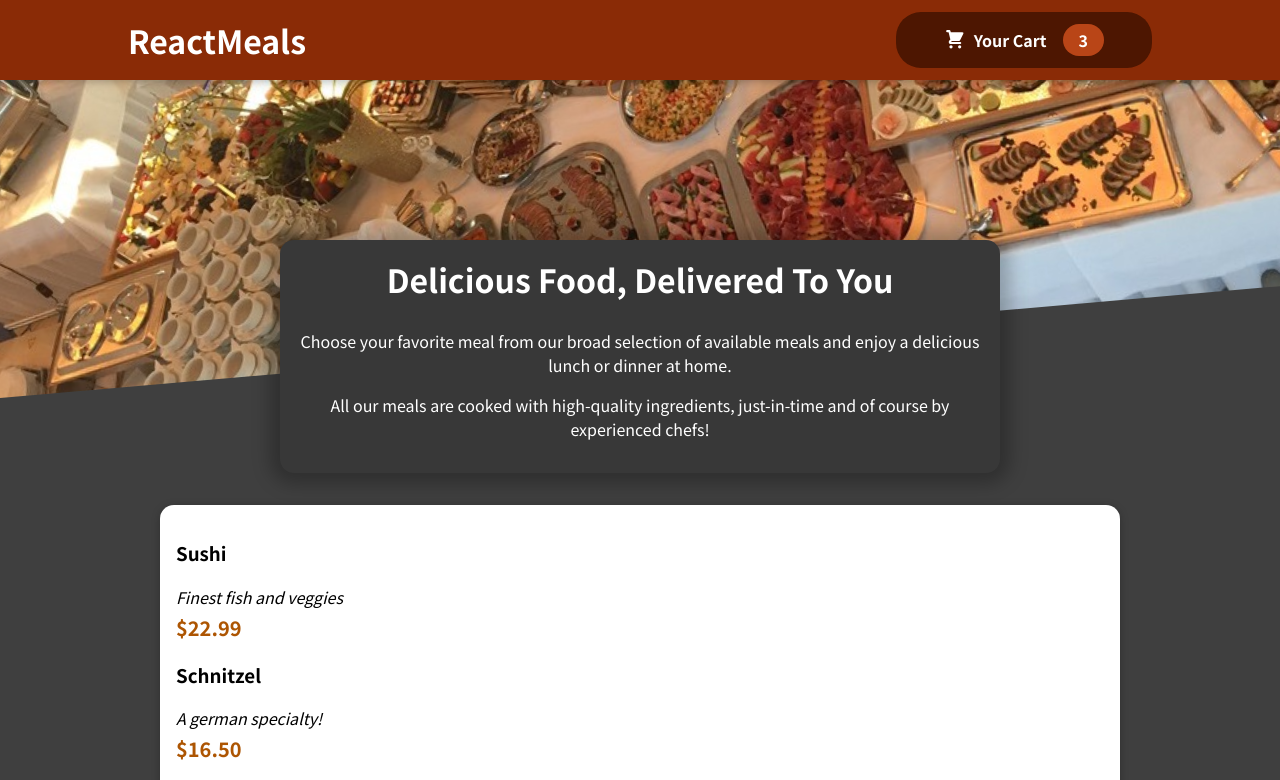
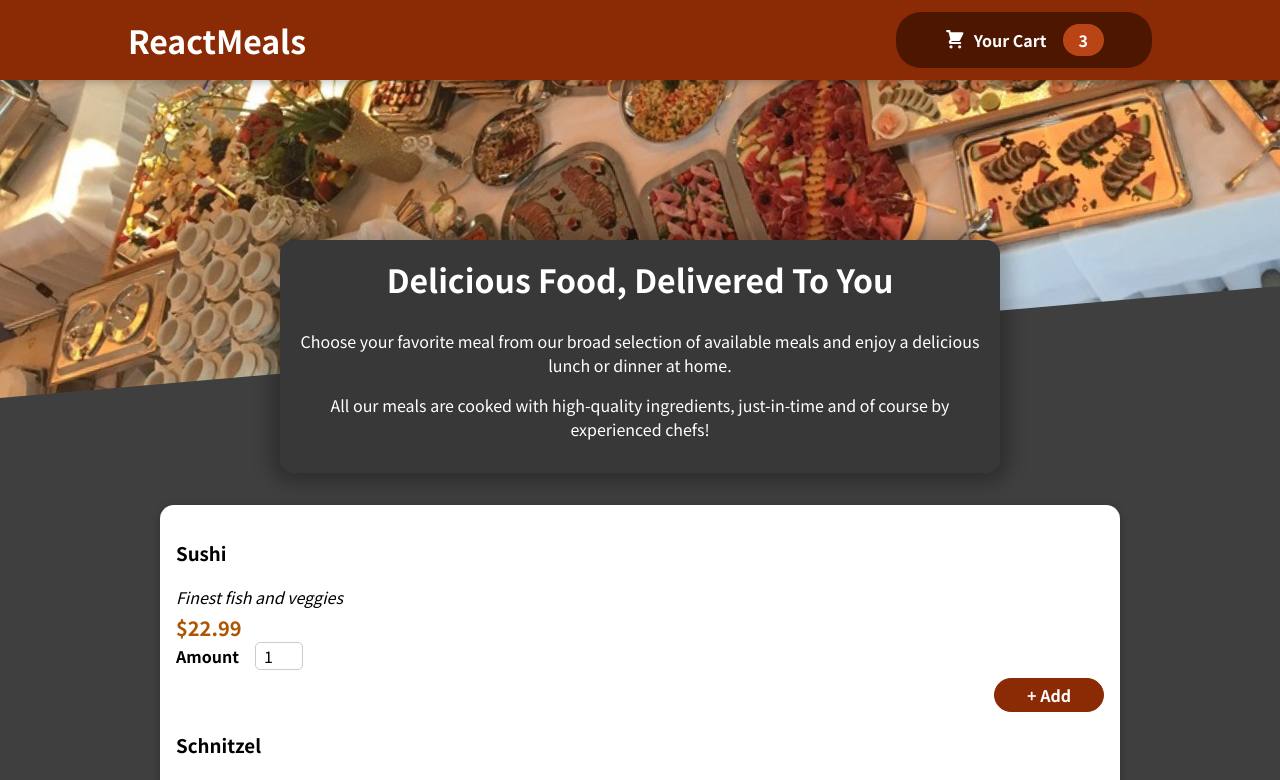
Before and after one commit to VijayarajThangadurai/React-Project-6, a React (Create React App) app: page / in a window 1280 px wide. Shown: the top 780 px of the page. Built offline with nearby package versions, Linux system fonts and the light colour scheme.

Commit message:
Adding a Form

```diff
--- a/src/Components/Meals/MealItem/MealItem.js
+++ b/src/Components/Meals/MealItem/MealItem.js
@@ -1,3 +1,4 @@
+import MealItemForm from './MealItemForm';
 import classes from './MealItem.module.css';
 
 const MealItem =(props)=>{
@@ -9,7 +10,9 @@
     <div className={classes.description}>{props.description}</div>
     <div className={classes.price}>{price}</div>
     </div>
-<div></div>
+<div>
+    <MealItemForm/>
+</div>
 </li>
 )
 };
--- a/src/Components/Meals/MealItem/MealItemForm.js
+++ b/src/Components/Meals/MealItem/MealItemForm.js
@@ -0,0 +1,21 @@
+import classes from "./MealItemForm.module.css";
+import Input from "../../UI/Input";
+const MealItemForm = (props) => {
+  return (
+    <form className={classes.form}>
+      <Input
+        label="Amount"
+        input={{
+          id: "amount",
+          type: "number",
+          min: "1",
+          max: "5",
+          step: "1",
+          defaultValue: "1",
+        }}
+      />
+      <button> + Add</button>
+    </form>
+  );
+};
+export default MealItemForm;
--- /dev/null
+++ b/src/Components/Meals/MealItem/MealItemForm.module.css
@@ -0,0 +1,20 @@
+.form {
+    text-align: right;
+  }
+
+  .form button {
+    font: inherit;
+    cursor: pointer;
+    background-color: #8a2b06;
+    border: 1px solid #8a2b06;
+    color: white;
+    padding: 0.25rem 2rem;
+    border-radius: 20px;
+    font-weight: bold;
+  }
+
+  .form button:hover,
+  .form button:active {
+    background-color: #641e03;
+    border-color: #641e03;
+  }
--- /dev/null
+++ b/src/Components/UI/Input.js
@@ -0,0 +1,10 @@
+import classes from './Input.module.css';
+
+const Input = props => {
+
+    return <div className={classes.input}>
+        <label htmlFor={props.input.id}> {props.label} </label>
+        <input {...props.input}/>
+    </div>
+};
+ export default Input;
--- /dev/null
+++ b/src/Components/UI/Input.module.css
@@ -0,0 +1,18 @@
+.input {
+    display: flex;
+    align-items: center;
+    margin-bottom: 0.5rem;
+  }
+
+  .input label {
+    font-weight: bold;
+    margin-right: 1rem;
+  }
+
+  .input input {
+    width: 3rem;
+    border-radius: 5px;
+    border: 1px solid #ccc;
+    font: inherit;
+    padding-left: 0.5rem;
+  }
```
